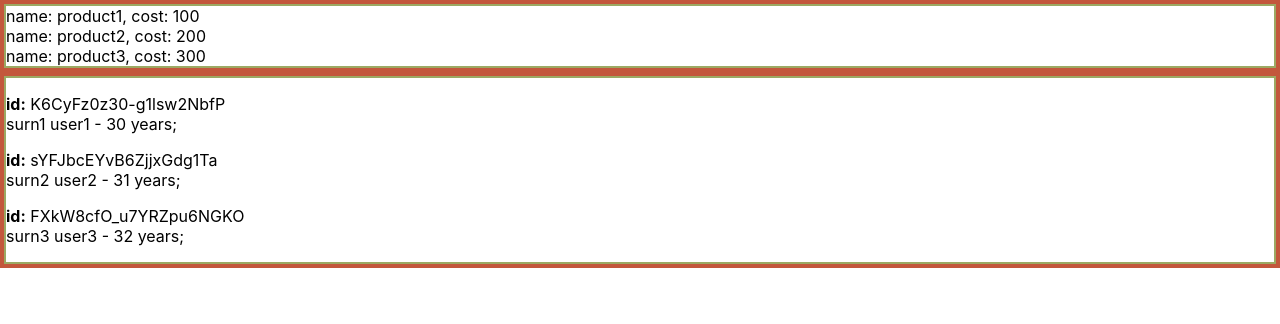
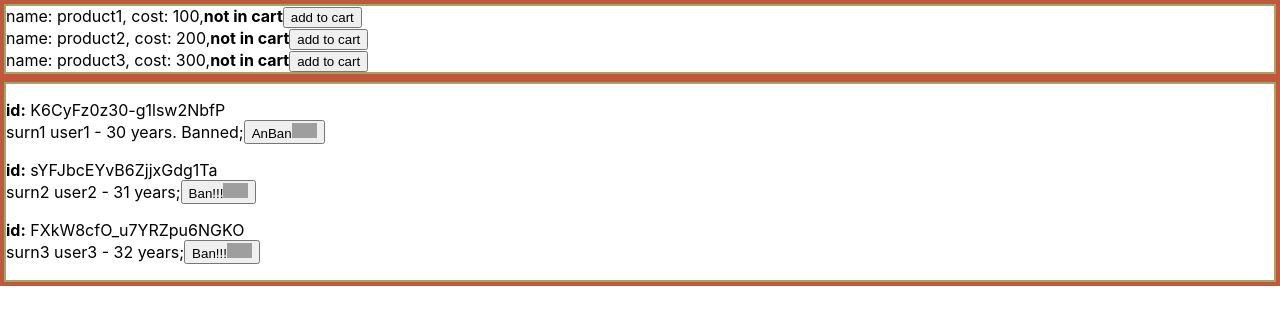
Before and after one commit to eBenya/ReactLessons, a React (Create React App) app: page / in a window 1280 px wide. Shown: the top 324 px of the page. Built offline with nearby package versions, Linux system fonts and the light colour scheme; grey boxes are pictures that could not be loaded.

Commit message:
change state parent into child component

```diff
--- a/src/UsersComponents/Product.js
+++ b/src/UsersComponents/Product.js
@@ -1,9 +1,11 @@
 import React from 'react';
 
-function Product({ name, cost }) {
+function Product({ id, name, cost, inCart, addToCartFunc }) {
     return <div>
         name: <span>{name}</span>,
-		cost: <span>{cost}</span>
+		cost: <span>{cost}</span>,
+        <span>{inCart ? <strong>inCart</strong> : <strong>not in cart</strong> }</span>
+        {inCart ? '' : <button onClick={()=>addToCartFunc(id)}>add to cart</button>}
     </div>;
 }
 
--- a/src/UsersComponents/Products.js
+++ b/src/UsersComponents/Products.js
@@ -7,19 +7,31 @@ function id() {
 }
 
 const initProds = [
-    { id: id(), name: 'product1', cost: 100 },
-    { id: id(), name: 'product2', cost: 200 },
-    { id: id(), name: 'product3', cost: 300 },
+	{id: id(), name: 'product1', cost: 100, inCart: false},
+	{id: id(), name: 'product2', cost: 200, inCart: false},
+	{id: id(), name: 'product3', cost: 300, inCart: false},
 ];
 
 function Products() {
     const [prods, setProds] = useState(initProds);
     const items = prods.map(val => <Product
         key={val.id}
+        id={val.id}
         name={val.name}
         cost={val.cost}
+        inCart={val.inCart}
+        addToCartFunc={addToCart}
     />
     );
+
+    function addToCart(id){
+        setProds(prods.map(p=>{
+            if(p.id === id){
+                p.inCart = true;
+            }
+                return p;
+        }));
+    }
     return (
         <div>
             {items}
--- a/src/UsersComponents/User.js
+++ b/src/UsersComponents/User.js
@@ -1,10 +1,14 @@
 import React from "react";
 
-function User({ name, surname, age, id }) {
+function User({ name, surname, age, id, isBanned, banFunc }) {
     return (
         <p>
             <strong>id:</strong> {id}<br />
-            {surname} {name} - {age} years;
+            {surname} {name} - {age} years{isBanned ? <span>. Banned</span> : ''};
+            <button onClick={()=>banFunc(id, !isBanned)}>
+                {isBanned?'AnBan':'Ban!!!'}
+                <img width="25" height="15" src="https://v6q9s5t8.ssl.hwcdn.net/wp-content/uploads/2021/01/banhammer-scaled.jpg"></img>
+            </button>
         </p>
     );
 }
--- a/src/UsersComponents/Users.js
+++ b/src/UsersComponents/Users.js
@@ -7,9 +7,9 @@ function id() {
 }
 
 const initUsers = [
-    { id: id(), name: 'user1', surname: 'surn1', age: 30 },
-    { id: id(), name: 'user2', surname: 'surn2', age: 31 },
-    { id: id(), name: 'user3', surname: 'surn3', age: 32 },
+    { id: id(), name: 'user1', surname: 'surn1', age: 30, isBanned: true },
+    { id: id(), name: 'user2', surname: 'surn2', age: 31, isBanned: false },
+    { id: id(), name: 'user3', surname: 'surn3', age: 32, isBanned: false },
 ];
 
 function Users() {
@@ -20,8 +20,19 @@ function Users() {
         surname={val.surname}
         age={val.age}
         id={val.id}
+        isBanned={val.isBanned}
+        banFunc={banUser}
     />
     );
+
+    function banUser(id, isBan){
+        setUsers(users.map(user=>{
+            if(user.id === id){
+                user.isBanned = isBan;
+            }
+            return user;
+        }))
+    }
     return (
         <div>
             {renderUsers}
```
Also changed, not shown: public/banhammer-scaled.jpg (added).
